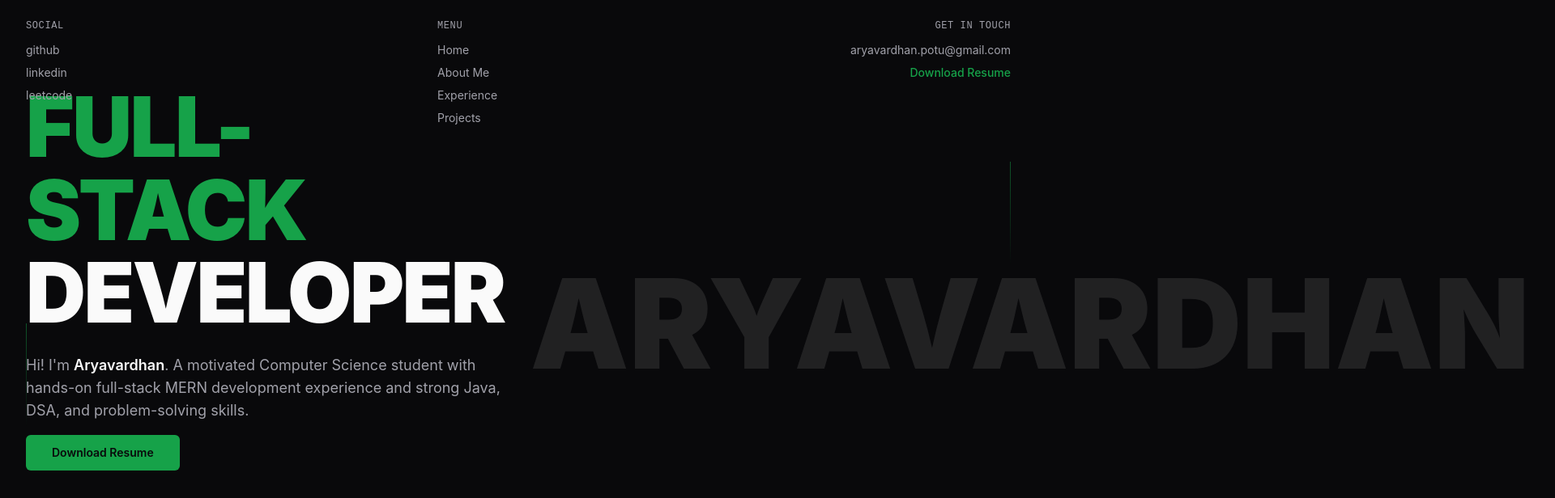
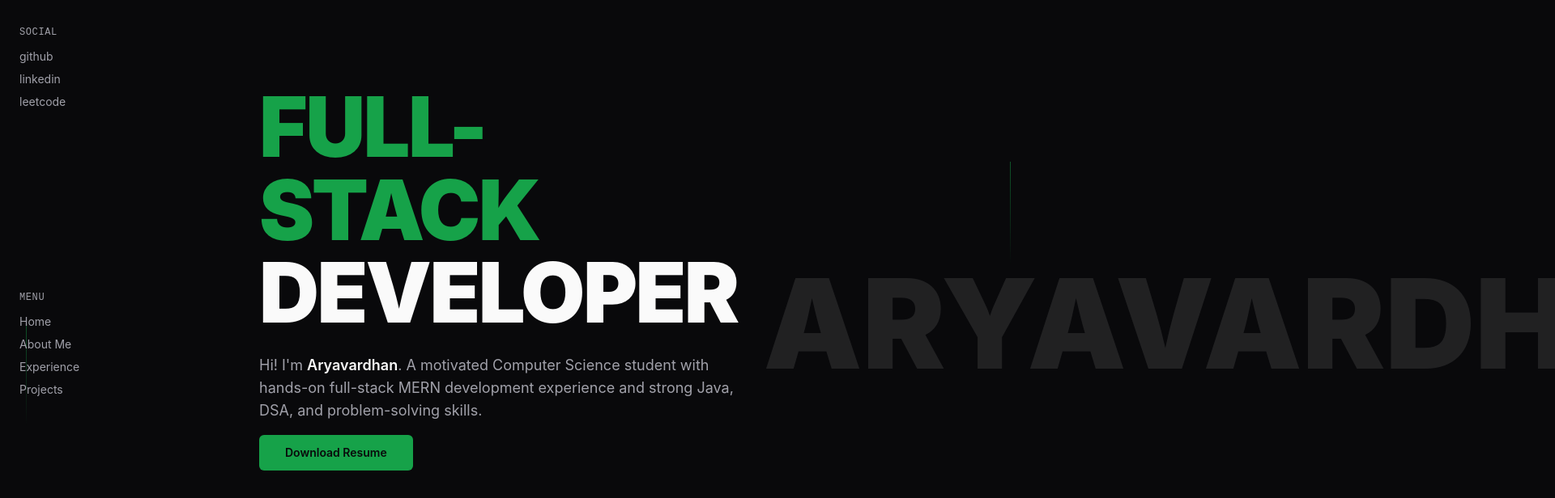
Before and after one commit to arya-potu/Portfolio, a React (Vite) app: page / in a window 1280 px wide. Shown: the top 616 px of the page at 81% size, 1920 px wide, since content can reach past the window. Built offline with nearby package versions, Linux system fonts and the light colour scheme.

Commit message:
Refactor header and projects
- Set navigation bar contents to vertical.
- Improve responsiveness of the header.
- Replace the 4th project with "Virtual Drawing Board".
- Add more animations to the header.
- Remove the "Lovable" logo.

```diff
--- a/index.html
+++ b/index.html
@@ -6,6 +6,8 @@
     <title>Aryavardhan Potu - Full-Stack Developer</title>
     <meta name="description" content="Full-Stack Developer with expertise in MERN stack, Java, and problem-solving skills" />
     <meta name="author" content="Aryavardhan Potu" />
+    <link rel="icon" type="image/png" href="/favicon-arya.png" />
+    <link rel="apple-touch-icon" sizes="180x180" href="/favicon-arya.png" />
 
     <meta property="og:title" content="Aryavardhan Potu - Full-Stack Developer" />
     <meta property="og:description" content="Full-Stack Developer with expertise in MERN stack, Java, and problem-solving skills" />
@@ -14,6 +16,7 @@
 
     <meta name="twitter:card" content="summary_large_image" />
     <meta name="twitter:image" content="/placeholder.svg" />
+    <link rel="canonical" href="/" />
   </head>
 
   <body>
--- a/src/components/Header.tsx
+++ b/src/components/Header.tsx
@@ -29,13 +29,36 @@ const Header = () => {
 
   return (
     <>
-      {/* Desktop Header */}
-      <header className={`fixed top-0 left-0 right-0 z-50 transition-all duration-300 ${
-        scrolled ? 'glass-effect' : ''
-      }`}>
-        <div className="container-width flex items-start justify-between py-6 px-container">
+      {/* Mobile Top Bar */}
+      <header
+        className={`fixed top-0 left-0 right-0 z-50 lg:hidden transition-all duration-300 ${
+          scrolled ? 'glass-effect' : ''
+        }`}
+      >
+        <div className="container-width flex items-center justify-between py-4 px-container">
+          <span className="text-xs font-mono text-text-gray tracking-wider">MENU</span>
+          <Button
+            variant="ghost"
+            size="icon"
+            className="lg:hidden"
+            onClick={() => setIsMenuOpen(!isMenuOpen)}
+            aria-label="Toggle menu"
+          >
+            {isMenuOpen ? <X /> : <Menu />}
+          </Button>
+        </div>
+      </header>
+
+      {/* Desktop Sidebar */}
+      <aside
+        className={`hidden lg:flex fixed left-0 top-0 bottom-0 z-50 w-64 xl:w-72 transition-all duration-300 ${
+          scrolled ? 'glass-effect' : ''
+        }`}
+        aria-label="Primary sidebar"
+      >
+        <div className="h-full flex flex-col justify-between py-8 px-6 animate-enter">
           {/* Social Links */}
-          <div className="hidden lg:flex flex-col gap-3 min-w-[140px]">
+          <div className="flex flex-col gap-3">
             <span className="text-xs font-mono text-text-gray uppercase tracking-wider">SOCIAL</span>
             <div className="flex flex-col gap-2">
               {socialLinks.map((link) => (
@@ -44,7 +67,7 @@ const Header = () => {
                   href={link.href}
                   target="_blank"
                   rel="noopener noreferrer"
-                  className="text-sm text-muted-foreground hover:text-hero-green transition-colors"
+                  className="story-link text-sm text-muted-foreground hover:text-hero-green transition-colors hover-scale"
                 >
                   {link.name}
                 </a>
@@ -53,14 +76,14 @@ const Header = () => {
           </div>
 
           {/* Desktop Menu */}
-          <nav className="hidden lg:flex flex-col gap-3 min-w-[140px]">
+          <nav className="flex flex-col gap-3 mt-6">
             <span className="text-xs font-mono text-text-gray uppercase tracking-wider">MENU</span>
             <div className="flex flex-col gap-2">
               {menuItems.map((item) => (
                 <a
                   key={item.name}
                   href={item.href}
-                  className="text-sm text-muted-foreground hover:text-hero-green transition-colors"
+                  className="story-link text-sm text-muted-foreground hover:text-hero-green transition-colors hover-scale"
                 >
                   {item.name}
                 </a>
@@ -69,40 +92,30 @@ const Header = () => {
           </nav>
 
           {/* Contact & Resume */}
-          <div className="hidden lg:flex flex-col gap-3 min-w-[200px] text-right">
+          <div className="flex flex-col gap-3">
             <span className="text-xs font-mono text-text-gray uppercase tracking-wider">GET IN TOUCH</span>
             <div className="flex flex-col gap-2">
               <a
                 href="mailto:aryavardhan.potu@gmail.com"
-                className="text-sm text-muted-foreground hover:text-hero-green transition-colors"
+                className="text-sm text-muted-foreground hover:text-hero-green transition-colors hover-scale"
               >
                 aryavardhan.potu@gmail.com
               </a>
               <a
                 href="/resume.pdf"
                 download="Aryavardhan_Potu_Resume.pdf"
-                className="text-sm text-hero-green hover:text-hero-green/80 transition-colors font-medium"
+                className="text-sm text-hero-green hover:text-hero-green/80 transition-colors font-medium hover-scale"
               >
                 Download Resume
               </a>
             </div>
           </div>
-
-          {/* Mobile Menu Button */}
-          <Button
-            variant="ghost"
-            size="icon"
-            className="lg:hidden"
-            onClick={() => setIsMenuOpen(!isMenuOpen)}
-          >
-            {isMenuOpen ? <X /> : <Menu />}
-          </Button>
         </div>
-      </header>
+      </aside>
 
       {/* Mobile Menu Overlay */}
       {isMenuOpen && (
-        <div className="fixed inset-0 z-40 lg:hidden">
+        <div className="fixed inset-0 z-40 lg:hidden animate-fade-in">
           <div className="absolute inset-0 bg-background/95 backdrop-blur-sm">
             <div className="container-width pt-20 px-container">
               <div className="space-y-8">
@@ -116,7 +129,7 @@ const Header = () => {
                         href={link.href}
                         target="_blank"
                         rel="noopener noreferrer"
-                        className="block text-muted-foreground hover:text-hero-green transition-colors"
+                        className="block text-muted-foreground hover:text-hero-green transition-colors hover-scale"
                         onClick={() => setIsMenuOpen(false)}
                       >
                         {link.name}
@@ -133,7 +146,7 @@ const Header = () => {
                       <a
                         key={item.name}
                         href={item.href}
-                        className="block text-muted-foreground hover:text-hero-green transition-colors"
+                        className="block text-muted-foreground hover:text-hero-green transition-colors hover-scale"
                         onClick={() => setIsMenuOpen(false)}
                       >
                         {item.name}
@@ -148,7 +161,7 @@ const Header = () => {
                   <div className="mt-2 space-y-2">
                     <a
                       href="mailto:aryavardhan.potu@gmail.com"
-                      className="block text-muted-foreground hover:text-hero-green transition-colors"
+                      className="block text-muted-foreground hover:text-hero-green transition-colors hover-scale"
                       onClick={() => setIsMenuOpen(false)}
                     >
                       aryavardhan.potu@gmail.com
@@ -156,7 +169,7 @@ const Header = () => {
                     <a
                       href="/resume.pdf"
                       download="Aryavardhan_Potu_Resume.pdf"
-                      className="block text-hero-green hover:text-hero-green/80 transition-colors font-medium"
+                      className="block text-hero-green hover:text-hero-green/80 transition-colors font-medium hover-scale"
                       onClick={() => setIsMenuOpen(false)}
                     >
                       Download Resume
--- a/src/components/ProjectsSection.tsx
+++ b/src/components/ProjectsSection.tsx
@@ -30,11 +30,11 @@ const ProjectsSection = () => {
     },
     {
       id: "04",
-      title: "Weather Forecast",
-      description: "A responsive weather app that shows real-time weather data using location input. Developed a minimalist and responsive design that displays temperature, city name, date, time, and weather conditions.",
-      technologies: ["HTML5", "CSS3", "JavaScript", "OpenWeatherMap API"],
-      githubUrl: "https://github.com/arya-potu/WeatherForecast",
-      image: "🌦️"
+      title: "Virtual Drawing Board",
+      description: "A browser-based canvas app to draw, erase, change colors/sizes, and download your artwork. Built with performant rendering and mobile-friendly gestures.",
+      technologies: ["HTML5", "CSS3", "JavaScript", "Canvas API"],
+      githubUrl: "https://github.com/arya-potu",
+      image: "🎨"
     },
     {
       id: "05",
@@ -55,13 +55,13 @@ const ProjectsSection = () => {
   ];
 
   return (
-    <section id="projects" className="section-padding bg-dark-surface/30 pt-24">
+    <section id="projects" className="section-padding bg-dark-surface/30 pt-24 animate-fade-in">
       <div className="container-width">
         <h2 className="text-3xl lg:text-5xl font-bold text-foreground mb-16">MY PROJECTS</h2>
 
         <div className="grid md:grid-cols-2 lg:grid-cols-3 gap-8">
           {projects.map((project) => (
-            <Card key={project.id} className="group overflow-hidden border-border/50 bg-card/50 hover:bg-card/70 transition-all duration-300 hover:scale-[1.02]">
+            <Card key={project.id} className="group overflow-hidden border-border/50 bg-card/50 hover:bg-card/70 transition-all duration-300 hover:scale-[1.02] animate-enter">
               {/* Project Image/Icon */}
               <div className="aspect-video bg-gradient-dark flex items-center justify-center text-6xl">
                 {project.image}
--- a/src/pages/Index.tsx
+++ b/src/pages/Index.tsx
@@ -7,7 +7,7 @@ import Footer from "@/components/Footer";
 
 const Index = () => {
   return (
-    <div className="min-h-screen bg-background text-foreground">
+    <div className="min-h-screen bg-background text-foreground lg:pl-64 xl:pl-72 pt-16 lg:pt-0">
       <Header />
       <main>
         <HeroSection />
```
Also changed, not shown: public/favicon-arya.png (added).
